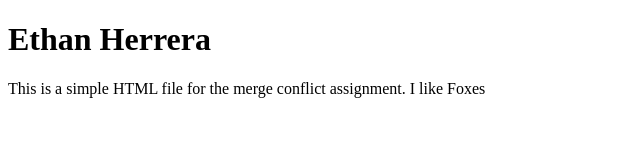
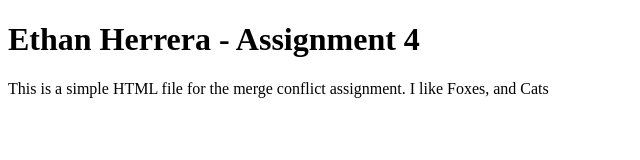
Before and after one commit to EmanIsDead/Ethan-Assignment-4, a plain HTML site: page index.html in a window 1280 px wide. Shown: the whole page, without its empty margins (0-640 px from the left). Drawn offline with Linux system fonts and the light colour scheme.

Commit message:
Added info onto HTML

```diff
--- a/index.html
+++ b/index.html
@@ -6,7 +6,7 @@
     <title>Assignment 4 - Merge Conflict</title>
 </head>
 <body>
-    <h1>Ethan Herrera</h1>
-    <p>This is a simple HTML file for the merge conflict assignment. I like Foxes</p>
+    <h1>Ethan Herrera - Assignment 4</h1>
+    <p>This is a simple HTML file for the merge conflict assignment. I like Foxes, and Cats</p>
 </body>
 </html>
```
